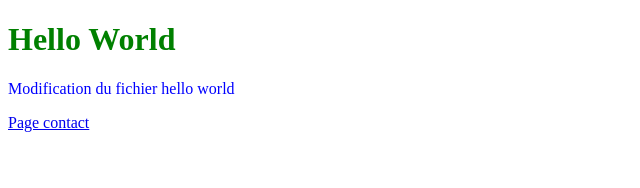
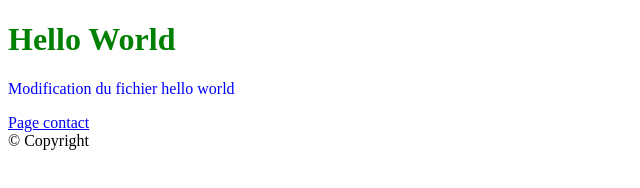
Before and after one commit to INSSET/m1-isri-2024-2025-Courtin-Coin-Theo, a plain HTML site: page index.html in a window 1280 px wide. Shown: the whole page, without its empty margins (0-640 px from the left). Drawn offline with Linux system fonts and the light colour scheme.

Commit message:
ajout du copyright

```diff
--- a/index.html
+++ b/index.html
@@ -7,5 +7,7 @@
         <h1>Hello World</h1>
         <p>Modification du fichier hello world</p>
         <a href="contact.html">Page contact</a>
+
+        <div>&copy; Copyright</div>
     </body>
 </html>
```
